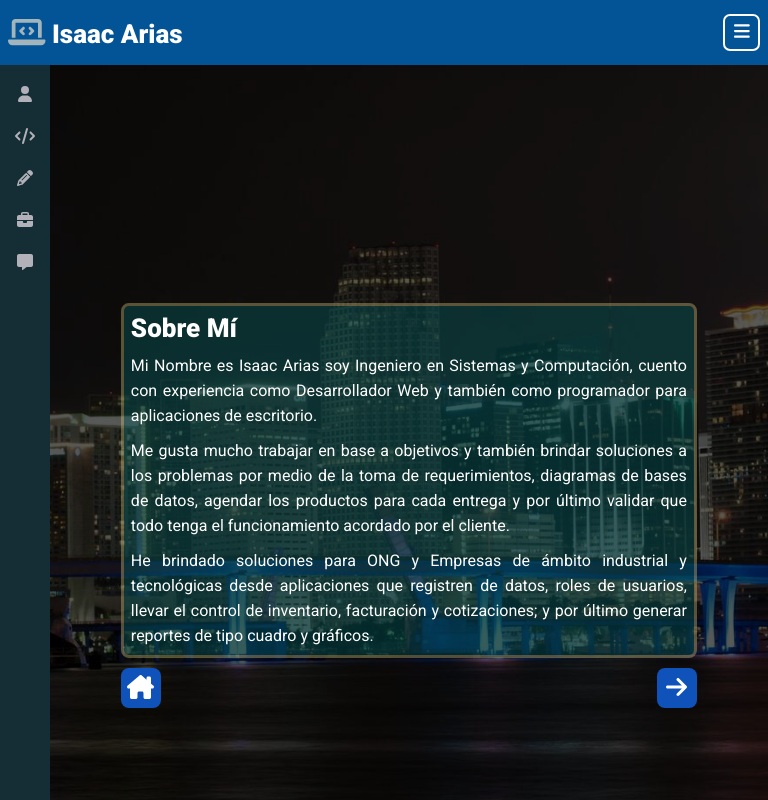
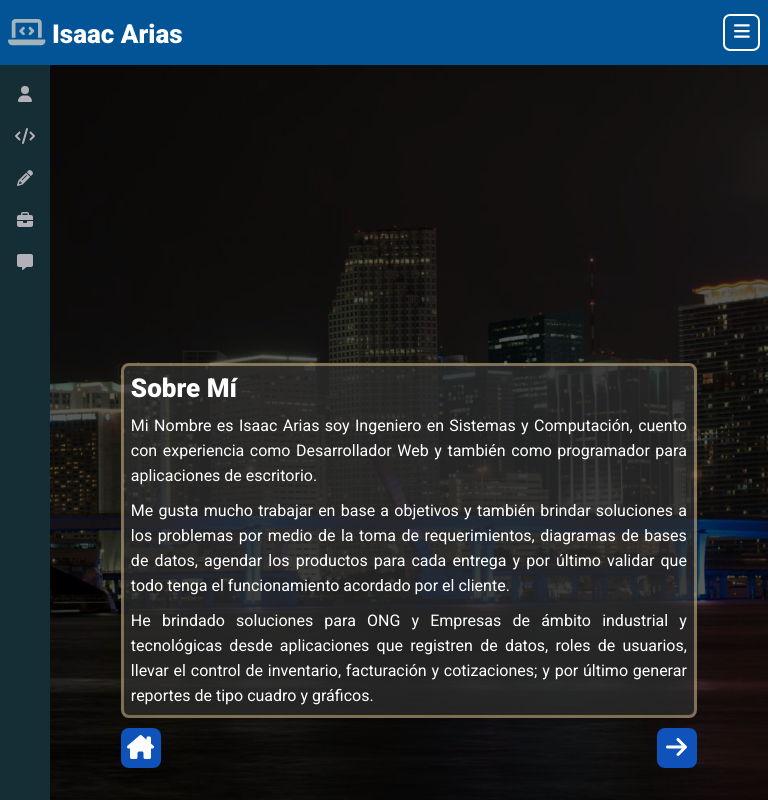
Before and after one commit to Isaac953/Portfolio_Angular, an Angular app: page /about-me in a window 768 px wide. Shown: the top 800 px of the page. Built offline with nearby package versions, Linux system fonts and the light colour scheme.

Commit message:
Pequeña corrección de parte final

```diff
--- a/src/app/app.component.css
+++ b/src/app/app.component.css
@@ -77,7 +77,7 @@
   }
 
   .vh-about-me {
-    height: 110vh;
+    height: 125vh;
   }
 
   .vh-services {
--- a/src/app/components/main/mcontent/aboutme/aboutme.component.css
+++ b/src/app/components/main/mcontent/aboutme/aboutme.component.css
@@ -22,7 +22,7 @@
 
   content: "";
 
-  opacity: 0.4;
+  opacity: 0.7;
   border-style: solid;
   border-color: var(--border-card);
   border-radius: 8px;
--- a/src/styles.css
+++ b/src/styles.css
@@ -15,8 +15,8 @@
   --mcontent-color: #206a5d;
   --before-mcontent: rgba(0, 0, 0, 0.65);
   --button-navigation: #0f52ba;
-  --border-card: #cdbe78;
-  --background-card: #066163;
+  --border-card: #b09b71;
+  --background-card: #303030;
 }
 
 * {
```
